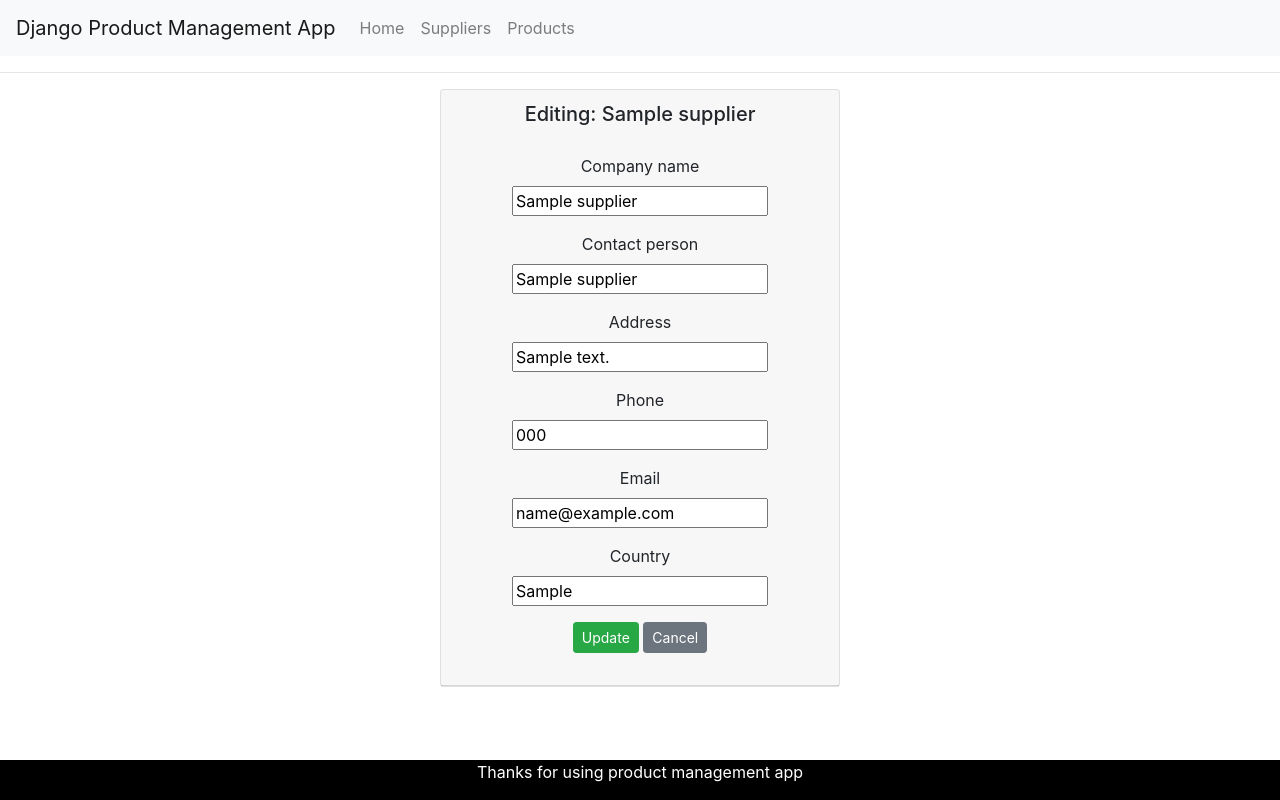
After one commit to mleht/Python_Django_Product_Management_App, a Django app: page /edit-supplier-get/1/ in a window 1280 px wide. The commit adds this page. Run offline with Django 3.2, Linux system fonts and the light colour scheme; tables that the repository leaves empty hold one stand-in row (values such as "Sample post"); some libraries are stand-ins or nearby versions.

Commit message:
Supplier edit works

```diff
--- a/app/templates/edit_product.html
+++ b/app/templates/edit_product.html
@@ -4,7 +4,7 @@
 
 {% block content %}
 
-{% for p in product %}
+{% for p in product %} <!-- product tulee views.py mydictionary = {'product': product}, joka tulee saman metodin product = Product.objects.filter(id = id) ja id tuli parametrina edit napilta -->
 
 <div class="card" style="width: 25rem;">
     <div class="card-header">
--- /dev/null
+++ b/app/templates/edit_supplier.html
@@ -0,0 +1,59 @@
+{% extends 'index.html' %}
+
+{% block title %}Edit supplier{% endblock %}
+
+{% block content %}
+
+{% for s in supplier %} <!-- supplier tulee views.py def edit_supplier_get metodin mydictionary = {'supplier': supplier}, joka taas tulee saman metodin supplier = Supplier.objects.filter(id = id) ja id on saatu edit napilta parametrina -->
+
+<div class="card" style="width: 25rem;">
+    <div class="card-header">
+        <h5>Editing: {{s.companyname}}</h5>
+        <div class="card-body">
+            <form method="post" action="/edit-supplier-post/{{s.id}}/">
+
+                {%csrf_token %}
+
+                <label>Company name</label>
+                <div class="form-group">
+                    <input type="text" name="companyname" value="{{s.companyname}}" required>
+                </div>
+
+                <label>Contact person</label>
+                <div class="form-group">
+                    <input type="text" name="contactname" value="{{s.contactname}}">
+                </div>
+
+                <label>Address</label>
+                <div class="form-group">
+                    <input type="text" name="address" value="{{s.address}}">
+                </div>
+
+                <label>Phone</label>
+                <div class="form-group">
+                    <input type="text" name="phone" value="{{s.phone}}">
+                </div>
+
+                <label>Email</label>
+                <div class="form-group">
+                    <input type="text" name="email" value="{{s.email}}">
+                </div>
+
+                <label>Country</label>
+                <div class="form-group">
+                    <input type="text" name="country" value="{{s.country}}">
+                </div>
+
+
+                <input type="submit" value="Update" class="btn btn-success btn-sm">
+
+                <input type="button" onclick="window.location.href='/suppliers'" id="hide-btn"
+                    class="btn btn-secondary btn-sm" value="Cancel">
+            </form>
+        </div>
+    </div>
+</div>
+
+{%endfor%}
+
+{% endblock %}
--- a/app/templates/suppliers.html
+++ b/app/templates/suppliers.html
@@ -16,8 +16,8 @@
         <h4 class="card-title">{{s.companyname}}</h4>
         <p class="card-text">{{s.contactname}} | phone: {{s.phone}} | email: {{s.email}} </p>
         <p class="card-text">Address: {{s.address}} | Country: {{s.country}}</p>
-        <a href="#" class="btn btn-primary">Edit</a> <a href="/delete-supplier/{{s.id}}/"
-            class="btn btn-danger">Delete</a>
+        <a href="/edit-supplier-get/{{s.id}}/" class="btn btn-primary">Edit</a>
+        <a href="/delete-supplier/{{s.id}}/" class="btn btn-danger">Delete</a>
         <a href="#" class="btn btn-secondary">{{s.companyname}} Products</a>
 
     </div>
--- a/app/urls.py
+++ b/app/urls.py
@@ -1,11 +1,13 @@
 from django.urls import path
-from .views import landingview, supplierlistview, addsupplier, productlistview, addproduct, deletesupplier, deleteproduct, edit_product_get, edit_product_post #eli importoidaan saman kansion views.py tiedostosta
+from .views import landingview, supplierlistview, addsupplier, productlistview, addproduct, deletesupplier, deleteproduct, edit_product_get, edit_product_post, edit_supplier_get, edit_supplier_post #eli importoidaan saman kansion views.py tiedostosta
 
 urlpatterns = [
     path('', landingview),
     path('suppliers/', supplierlistview),
     path('add-supplier/', addsupplier),
     path('delete-supplier/<int:id>/', deletesupplier),
+    path('edit-supplier-get/<int:id>/', edit_supplier_get),
+    path('edit-supplier-post/<int:id>/', edit_supplier_post),
     path('products/', productlistview),
     path('add-product/', addproduct),
     path('delete-product/<int:id>/', deleteproduct),
--- a/app/views.py
+++ b/app/views.py
@@ -27,6 +27,22 @@ def addsupplier(request):
 def deletesupplier(request,id):
     Supplier.objects.filter(id = id).delete() # deletoidaan se supplier, jonka id on sama kuin parametrina saatu (jälkimmäinen on parametri)
     return redirect(request.META['HTTP_REFERER'])
+
+def edit_supplier_get(request, id):
+    supplier = Supplier.objects.filter(id = id)
+    mydictionary = {'supplier': supplier}
+    return render (request,"edit_supplier.html",context=mydictionary)
+
+def edit_supplier_post(request, id):
+    item = Supplier.objects.get(id = id)
+    item.companyname = request.POST['companyname']
+    item.contactname = request.POST['contactname']
+    item.address = request.POST['address']
+    item.phone = request.POST['phone']
+    item.email = request.POST['email']
+    item.country = request.POST['country']
+    item.save()
+    return redirect(supplierlistview)
 
 
 def productlistview(request):
```
